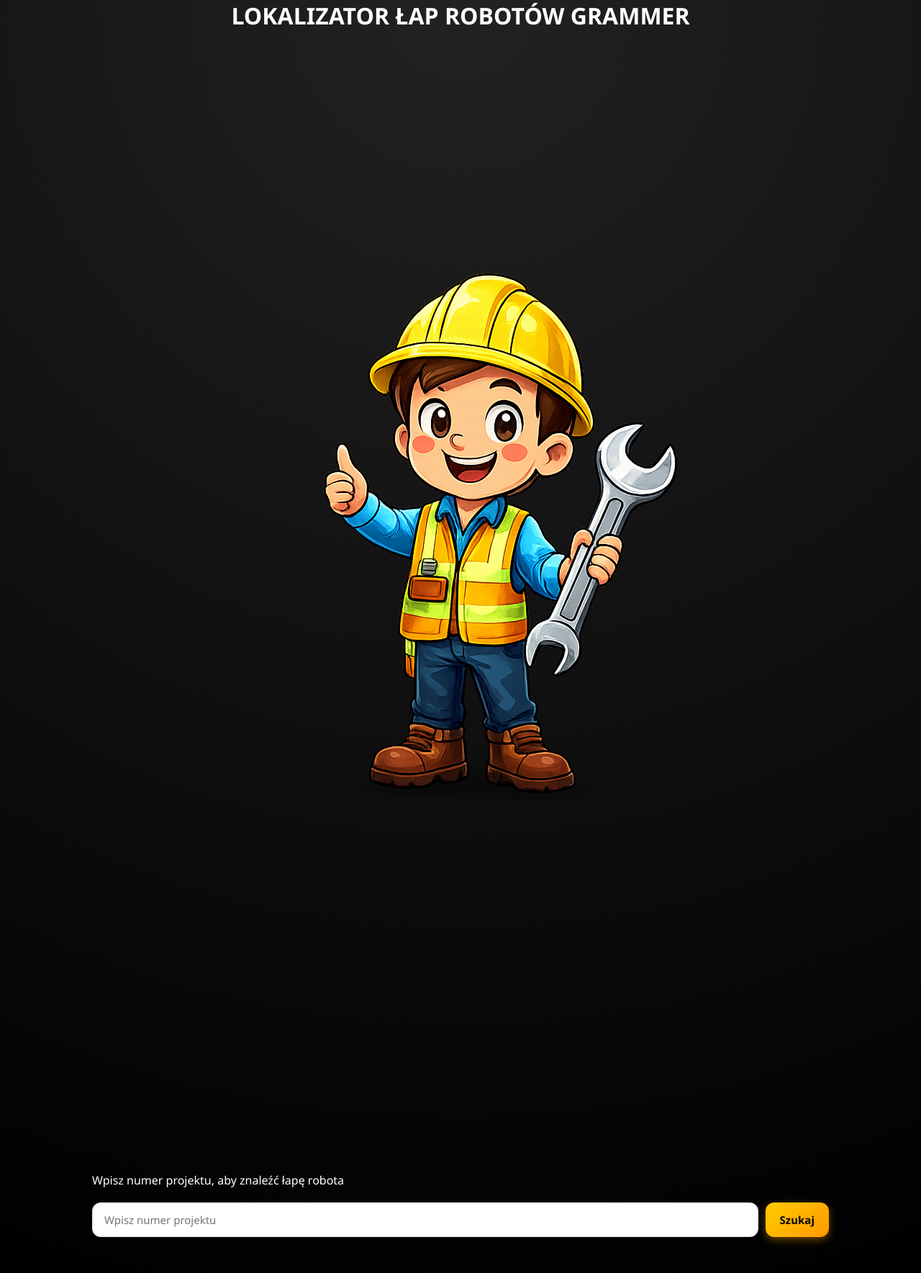
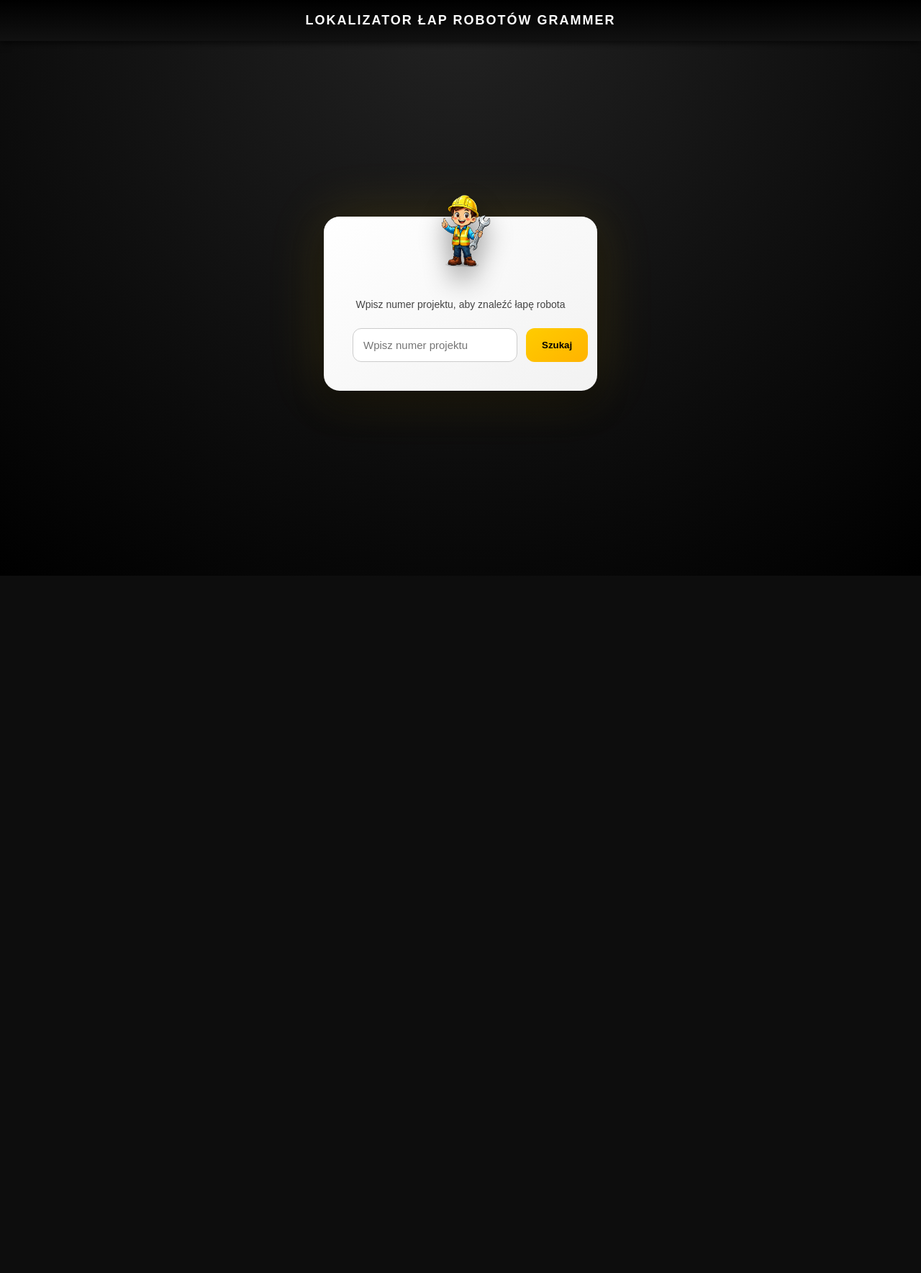
Before and after one commit to zmech23/lokalizator-lap-robotow-grammer, a Flask app: page / in a window 1280 px wide. Shown: the whole page at 72% size. After the commit the page ends 800 px from the top, so only its background shows below. Run offline with Flask 3, Linux system fonts and the light colour scheme; parts of the project's set-up code (start-up, migrations or seed data) failed here and were passed over.

Commit message:
Update style.css

```diff
--- a/static/style.css
+++ b/static/style.css
@@ -1,141 +1,112 @@
-/* RESET */
 * {
     box-sizing: border-box;
-    margin: 0;
-    padding: 0;
-    font-family: 'Segoe UI', Arial, sans-serif; /* Bardziej nowoczesny font */
+    font-family: Arial, Helvetica, sans-serif;
 }
 
-/* TŁO */
 body {
+    margin: 0;
     min-height: 100vh;
     background: radial-gradient(circle at top, #222, #000);
     color: #fff;
-    display: flex;
-    flex-direction: column;
-    align-items: center;
 }
 
-/* NAGŁÓWEK */
-.top-title {
+/* ===== HEADER ===== */
+header {
     width: 100%;
+    padding: 18px 0;
     text-align: center;
-    padding: 25px 10px;
-    font-size: 22px;
-    letter-spacing: 2px;
-    font-weight: bold;
-    text-transform: uppercase;
-    background: #000;
-    border-bottom: 2px solid #333;
+    background: linear-gradient(to bottom, #000, #111);
+    box-shadow: 0 2px 10px rgba(0,0,0,0.8);
 }
 
-/* KONTENER GŁÓWNY - zapewnia centrowanie na środku ekranu */
-.main-container {
-    flex: 1;
-    display: flex;
-    align-items: center;
-    justify-content: center;
-    width: 100%;
-    padding-top: 80px; /* Miejsce dla wystającego technika */
+header h1 {
+    margin: 0;
+    font-size: 18px;
+    letter-spacing: 2px;
 }
 
-/* KARTA */
-.card { position: relative; }
-    background: #fff;
-    color: #000;
-    border-radius: 28px;
-    padding: 60px 30px 30px; /* Większy górny padding, by formularz nie był pod technikiem */
-    width: 360px;
-    box-shadow: 0 25px 60px rgba(0,0,0,0.8);
-    text-align: center;
-    position: relative;
-    overflow: visible; /* Kluczowe, by technik wystawał */
+/* ===== PAGE ===== */
+.page {
+    display: flex;
+    justify-content: center;
+    align-items: center;
+    min-height: calc(100vh - 70px);
 }
 
-/* TECHNIK - WRAPPER */
-/* Zmniejszony wrapper */
+/* ===== CARD ===== */
+.card {
+    position: relative;
+    background: linear-gradient(145deg, #ffffff, #f2f2f2);
+    border-radius: 22px;
+    padding: 100px 40px 40px;
+    width: 380px;
+    text-align: center;
+    box-shadow:
+        0 20px 40px rgba(0,0,0,0.35),
+        inset 0 1px 0 rgba(255,255,255,0.7);
+}
+
+/* glow */
+.card::after {
+    content: "";
+    position: absolute;
+    inset: 0;
+    border-radius: 22px;
+    box-shadow: 0 0 80px rgba(255,200,0,0.15);
+    z-index: -1;
+}
+
+/* ===== TECHNIK ===== */
 .technician-wrapper {
     position: absolute;
-    top: -80px;         /* Zmniejszamy, bo mniejszy obrazek nie musi tak wysoko wystawać */
+    top: -70px;
     left: 50%;
     transform: translateX(-50%);
-    width: 90px;        /* Zmniejszone z 180px na 90px (czyli o połowę) */
-    z-index: 20;
-    pointer-events: none;
+    width: 140px;
 }
 
-.technician {
+.technician-wrapper img {
     width: 100%;
     display: block;
-    filter: drop-shadow(0 10px 10px rgba(0,0,0,0.4)); /* Lżejszy cień dla mniejszego obiektu */
-    animation: technicianFloat 3.2s ease-in-out infinite;
+    filter: drop-shadow(0 18px 18px rgba(0,0,0,0.45));
 }
 
-/* KARTA - dopasowanie paddingu */
-.card {
-    /* ... reszta twoich ustawień ... */
-    padding: 45px 30px 30px; /* Zmniejszyłem górny padding z 60px na 45px, bo technik jest mniejszy */
+/* ===== TEXT ===== */
+.hint {
+    color: #444;
+    font-size: 14px;
+    margin-bottom: 25px;
 }
 
-
-/* FORMULARZ */
+/* ===== FORM ===== */
 .search-form {
     display: flex;
-    gap: 10px;
-    justify-content: center;
-    margin: 20px 0;
+    gap: 12px;
 }
 
 .search-form input {
     flex: 1;
-    padding: 12px 15px;
+    padding: 14px;
+    border-radius: 12px;
+    border: 1px solid #ccc;
     font-size: 15px;
-    border-radius: 12px;
-    border: 2px solid #eee;
-    outline: none;
-    transition: border-color 0.3s;
 }
 
 .search-form input:focus {
-    border-color: #ffcc00;
+    outline: none;
+    border-color: #ffb300;
+    box-shadow: 0 0 0 2px rgba(255,179,0,0.2);
 }
 
 .search-form button {
-    padding: 12px 20px;
-    font-size: 15px;
+    padding: 14px 22px;
     border-radius: 12px;
     border: none;
-    background: linear-gradient(135deg, #ffcc00, #ff9900);
-    color: #000;
+    background: linear-gradient(145deg, #ffcc00, #ffb300);
     font-weight: bold;
     cursor: pointer;
-    box-shadow: 0 4px 12px rgba(255,170,0,0.4);
-    transition: transform 0.2s, box-shadow 0.2s;
 }
 
 .search-form button:hover {
-    transform: translateY(-2px);
-    box-shadow: 0 6px 15px rgba(255,170,0,0.6);
+    filter: brightness(1.05);
 }
-
-/* WYNIKI */
-.result {
-    background: #1a1a1a;
-    color: #fff;
-    padding: 16px;
-    border-radius: 15px;
-    margin-top: 15px;
-    text-align: left;
-    border-left: 4px solid #ffcc00;
-}
-
-.result strong {
-    color: #ffcc00;
-    font-size: 1.1em;
-}
-
-/* ANIMACJA LEWITACJI */
-@keyframes technicianFloat {
-    0%, 100% { transform: translateY(0); }
-    50% { transform: translateY(-15px); }
-}
```
